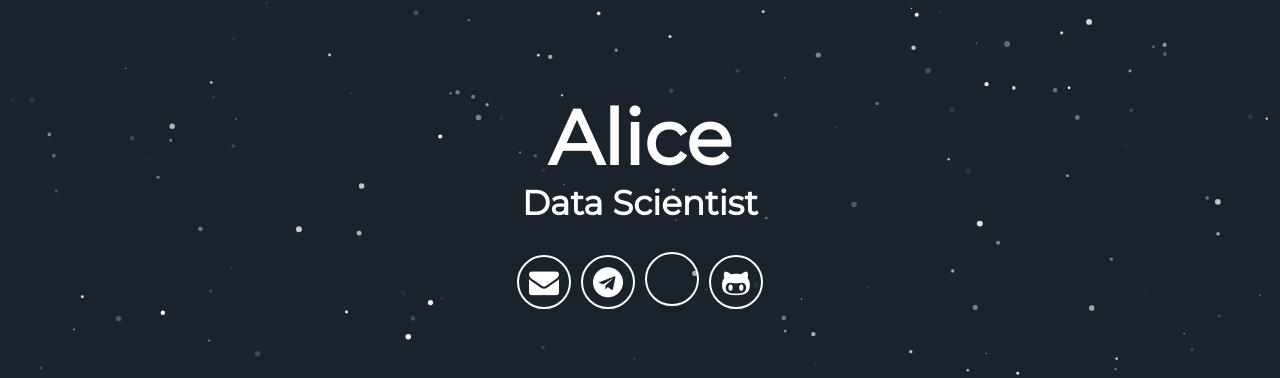
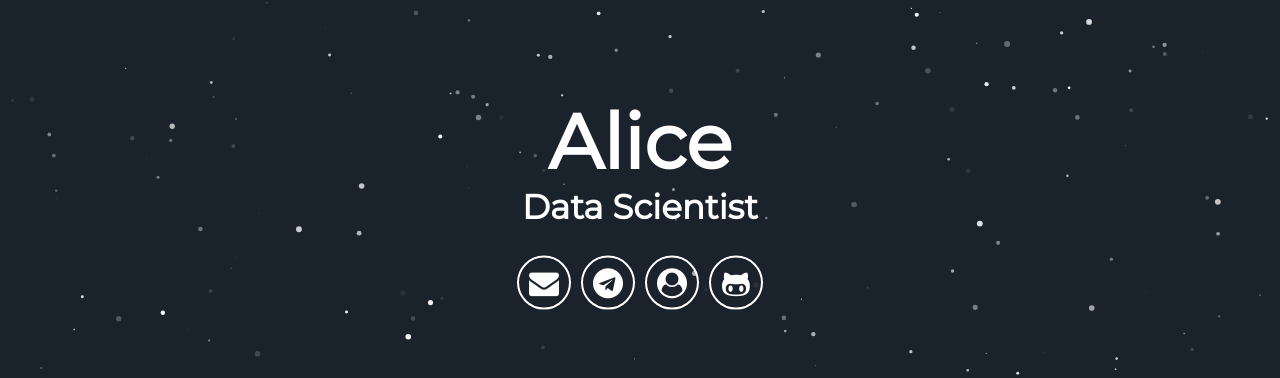
Before and after one commit to korney3/korney3.github.io, a Jekyll site: the page built from index.html, in a window 1280 px wide. Shown: the part 276-654 px from the top of the page. Built offline with Jekyll 4.4.1, drawn with Linux system fonts in a browser that asks for light colours; some web fonts are replaced.

Commit message:
Update header.html

```diff
--- a/_includes/header.html
+++ b/_includes/header.html
@@ -7,7 +7,7 @@
       <div class="header-icons">
         <a aria-label="Send email" href="mailto:alisa.alenicheva@skoltech.ru"><i class="icon fa fa-envelope"></i></a>
         <a aria-label="My Telegram" target="_blank" href="https://t.me/a_xyli"><i class="icon fa fa-telegram" aria-hidden="true"></i></a>
-        <a aria-label="My CV" target="_blank" href="korney3.github.io/pdfs/Alice_CV.pdf"><i class="icon fa fa-var-user-astronaut" aria-hidden="true"></i></a>
+        <a aria-label="My CV" target="_blank" href="korney3.github.io/pdfs/Alice_CV.pdf"><i class="icon fa fa-user-circle" aria-hidden="true"></i></a>
         <!--
         <a aria-label="CV" href="https://t.me/a_xyli"><i class="fab fa-telegram"></i>
         <a aria-label="My Instagram" target="_blank" href="https://www.instagram.com/mauriciourraco7"><i class="icon fa fa-instagram" aria-hidden="true"></i></a>
```
